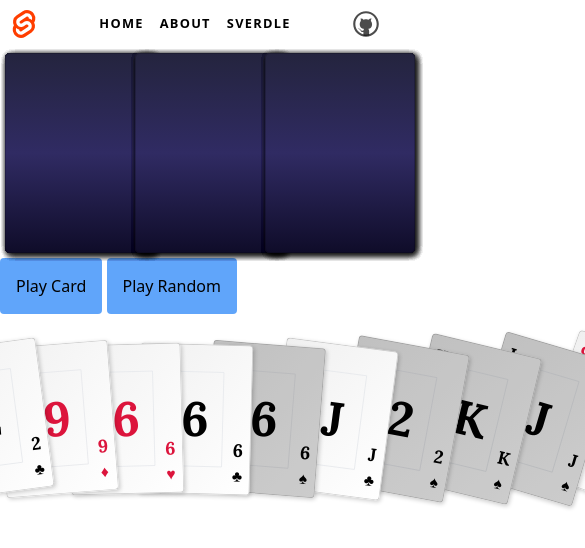
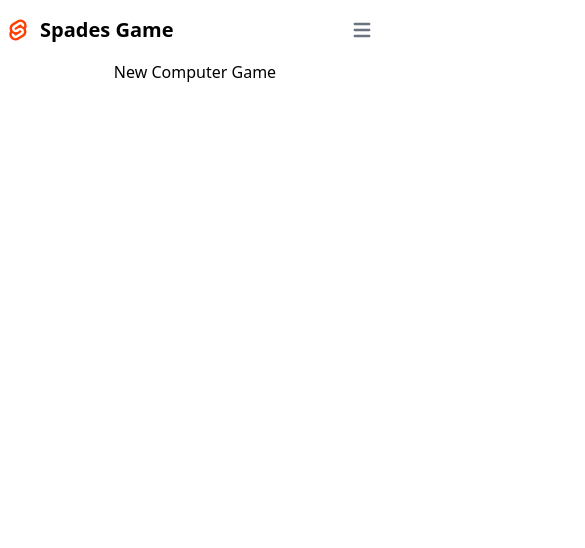
Before and after one commit to ssemtner/spades, a SvelteKit app: page / in a window 390 px wide. Shown: the top 548 px of the page, 585 px wide, since content can reach past the window. Built offline with nearby package versions, Linux system fonts and the light colour scheme.

Commit message:
base done

```diff
--- a/src/lib/Hand.svelte
+++ b/src/lib/Hand.svelte
@@ -1,8 +1,8 @@
 <script>
     import PlayingCard from '$lib/PlayingCard.svelte';
-	import { flip } from 'svelte/animate';
-	import { isValidPlay } from '$lib/game.ts';
-	import { pile, spadesPlayed } from '$lib/gameState.ts';
+    import {flip} from 'svelte/animate';
+    import {isValidPlay} from '$lib/game.ts';
+    import {pile, spadesPlayed} from '$lib/gameState.ts';
 
     export let cards;
     export let hidden = false;
@@ -26,7 +26,7 @@
 
     @layer components {
         .card {
-            @apply -mx-[5.5%] transition transition-all duration-300;
+            @apply -mx-12 transition transition-all duration-300;
         }
 
         .card:not(.selected) {
@@ -47,7 +47,7 @@
     }
 </style>
 
-<div class='flex flex-row justify-center'>
+<div class='flex flex-row justify-center items-center'>
     {#each cards as card, i (card.id)}
         <button
                 animate:flip
@@ -55,10 +55,10 @@
                 class='card'
                 class:selected={selected === card.id && !hidden}
                 class:invalid={!cardsValid[i] && !hidden}
-			style='rotate: {(i - cards.length / 2) * -3}deg'
+                style='rotate: {(i - cards.length / 2) * 3}deg'
                 on:click={() => {select(card, i)}}
         >
-			<PlayingCard suit={card.suit} value={card.value} back={hidden} />
+            <PlayingCard suit={card.suit} value={card.value} back={hidden}/>
         </button>
     {/each}
 </div>
--- a/src/lib/gameState.ts
+++ b/src/lib/gameState.ts
@@ -1,7 +1,5 @@
-import type { Writable } from 'svelte/store';
-import { writable } from 'svelte/store';
-import type { Card } from './deck';
-import { generateDeck } from './deck';
+import {writable} from 'svelte/store';
+import {generateDeck} from './deck';
 
 export const spadesPlayed = writable(false);
 
--- a/src/routes/+page.svelte
+++ b/src/routes/+page.svelte
@@ -1,102 +1,9 @@
-<script lang='ts'>
-	import { crossfade } from 'svelte/transition';
-	import { determineTrickWinner, isValidPlay } from '../lib/game';
-	import { deck, pile, spadesPlayed } from '../lib/gameState';
-	import Pile from '$lib/Pile.svelte';
-	import Hand from '$lib/Hand.svelte';
-	import ComputerHand from '$lib/ComputerHand.svelte';
+<script lang="ts">
 
-	const [send, receive] = crossfade({
-		duration: 150
-	});
-
-	let players = [];
-	for (let i = 0; i < 4; i++) {
-		players[i] = {
-			id: i,
-			selected: undefined,
-			tricks: 0
-		};
-	}
-
-	let turn = 0;
-	let controlledPlayer = 0;
-
-	const playCard = () => {
-		if (players[turn].selected) {
-			const cardPlayed = $deck.filter(c => c.id === players[turn].selected)[0];
-
-			if (cardPlayed.suit === 'spade') {
-				$spadesPlayed = true;
-			}
-
-			$pile = [...$pile, cardPlayed];
-			$deck = $deck.filter(c => c.id !== players[turn].selected);
-
-			if (turn === 3) {
-				players[determineTrickWinner($pile)].tricks++;
-				setTimeout(() => {
-					$pile = [];
-				}, 1000);
-			}
-			turn = (turn + 1) % 4;
-
-			players = players;
-		}
-	};
-
-	const playRandom = () => {
-		const hand = $deck.filter(card => card.owner === turn);
-		console.log(hand);
-		const options = hand.filter(card => isValidPlay(card, hand, $pile, $spadesPlayed));
-		console.log(options);
-		players[turn].selected = options[Math.floor(Math.random() * options.length)].id;
-		playCard();
-	};
 </script>
 
-<svelte:head>
-	<title>Spades Game</title>
-</svelte:head>
-
-<!--<div>-->
-<!--	<Pile cards={$pile} receive={receive} />-->
-<!--</div>-->
-<!--<button class='rounded bg-blue-600 px-3 py-2 w-1/4 mx-auto font-bold text-white' on:click={playCard}>Play</button>-->
-
-<!--{#each players as player (player.id)}-->
-<!--	<div class='my-4'>-->
-<!--		<h1 class='font-bold text-4xl' class:text-red-700={activePlayer === player.id}>Player {player.id}</h1>-->
-<!--		<h2>Tricks: {player.tricks}</h2>-->
-<!--		<Hand send={send} cards={$deck.filter(card => card.owner === player.id)}-->
-<!--					bind:selected={player.selected} />-->
-<!--	</div>-->
-<!--{/each}-->
-
-
-<!--<div class='ab top-1/2'>-->
-<!--	<Hand bind:selected={players[3].selected} cards={$deck.filter(card => card.owner === 3)} hidden send={send} />-->
-<!--</div>-->
-
-<section class='flex flex-row justify-center'>
-	{#each players.filter(player => player.id !== controlledPlayer) as player (player.id)}
-		<ComputerHand cards={$deck.filter(card => card.owner === 2)} {send} />
-	{/each}
+<section class="flex flex-row justify-center">
+    <div>
+        <button>New Computer Game</button>
+    </div>
 </section>
-
-<section class='flex flex-row justify-center align-middle'>
-	<Pile cards={$pile} {receive} />
-</section>
-
-<section>
-	<button class='p-4 rounded bg-blue-400' on:click={playCard}>Play Card</button>
-	<button class='p-4 rounded bg-blue-400' on:click={playRandom}>Play Random</button>
-</section>
-
-<section class='flex flex-row justify-center align-middle'>
-	<Hand bind:selected={players[controlledPlayer].selected} cards={$deck.filter(card => card.owner === controlledPlayer)}
-				{send} />
-</section>
-
-<style>
-</style>
--- a/src/routes/Header.svelte
+++ b/src/routes/Header.svelte
@@ -1,129 +1,43 @@
 <script>
-	import { page } from '$app/stores';
-	import logo from '$lib/images/svelte-logo.svg';
-	import github from '$lib/images/github.svg';
+    import {page} from '$app/stores';
+    import logo from '$lib/images/svelte-logo.svg';
 </script>
 
 <header>
-	<div class="corner">
-		<a href="https://kit.svelte.dev">
-			<img src={logo} alt="SvelteKit" />
-		</a>
-	</div>
+    <nav class="bg-white border-gray-200 px-2 sm:px-4 py-2.5 dark:bg-gray-900">
+        <div class="container flex flex-wrap items-center justify-between mx-auto">
+            <a href="/" class="flex items-center">
+                <img src={logo} class="h-6 mr-3 sm:h-9" alt="Logo"/>
+                <span class="self-center text-xl font-semibold whitespace-nowrap dark:text-white">Spades Game</span>
+            </a>
+            <button data-bs-toggle="navbar-default" data-bs-target="#nav-content" type="button"
+                    class="inline-flex items-center p-2 ml-3 text-sm text-gray-500 rounded-lg md:hidden hover:bg-gray-100 focus:outline-none focus:ring-2 focus:ring-gray-200 dark:text-gray-400 dark:hover:bg-gray-700 dark:focus:ring-gray-600"
+                    aria-controls="navbar-default" aria-expanded="false">
+                <span class="sr-only">Open main menu</span>
+                <svg class="w-6 h-6" aria-hidden="true" fill="currentColor" viewBox="0 0 20 20"
+                     xmlns="http://www.w3.org/2000/svg">
+                    <path fill-rule="evenodd"
+                          d="M3 5a1 1 0 011-1h12a1 1 0 110 2H4a1 1 0 01-1-1zM3 10a1 1 0 011-1h12a1 1 0 110 2H4a1 1 0 01-1-1zM3 15a1 1 0 011-1h12a1 1 0 110 2H4a1 1 0 01-1-1z"
+                          clip-rule="evenodd"></path>
+                </svg>
+            </button>
+            <div class="hidden w-full md:block md:w-auto" id="nav-content">
+                <ul class="flex flex-col p-4 mt-4 border border-gray-100 rounded-lg bg-gray-50 md:flex-row md:space-x-8 md:mt-0 md:text-sm md:font-medium md:border-0 md:bg-white dark:bg-gray-800 md:dark:bg-gray-900 dark:border-gray-700">
+                    <li>
+                        <a href="/game"
+                           class="block py-2 pl-3 pr-4 text-white bg-blue-700 rounded md:bg-transparent md:text-blue-700 md:p-0 dark:text-white">
+                            Game
+                        </a>
+                    </li>
+                    <li>
 
-	<nav>
-		<svg viewBox="0 0 2 3" aria-hidden="true">
-			<path d="M0,0 L1,2 C1.5,3 1.5,3 2,3 L2,0 Z" />
-		</svg>
-		<ul>
-			<li aria-current={$page.url.pathname === '/' ? 'page' : undefined}>
-				<a href="/">Home</a>
-			</li>
-			<li aria-current={$page.url.pathname === '/about' ? 'page' : undefined}>
-				<a href="/about">About</a>
-			</li>
-			<li aria-current={$page.url.pathname.startsWith('/sverdle') ? 'page' : undefined}>
-				<a href="/sverdle">Sverdle</a>
-			</li>
-		</ul>
-		<svg viewBox="0 0 2 3" aria-hidden="true">
-			<path d="M0,0 L0,3 C0.5,3 0.5,3 1,2 L2,0 Z" />
-		</svg>
-	</nav>
-
-	<div class="corner">
-		<a href="https://github.com/sveltejs/kit">
-			<img src={github} alt="GitHub" />
-		</a>
-	</div>
+                        <a href="/test"
+                           class="block py-2 pl-3 pr-4 text-gray-700 rounded hover:bg-gray-100 md:hover:bg-transparent md:border-0 md:hover:text-blue-700 md:p-0 dark:text-gray-400 md:dark:hover:text-white dark:hover:bg-gray-700 dark:hover:text-white md:dark:hover:bg-transparent">
+                            Test
+                        </a>
+                    </li>
+                </ul>
+            </div>
+        </div>
+    </nav>
 </header>
-
-<style>
-	header {
-		display: flex;
-		justify-content: space-between;
-	}
-
-	.corner {
-		width: 3em;
-		height: 3em;
-	}
-
-	.corner a {
-		display: flex;
-		align-items: center;
-		justify-content: center;
-		width: 100%;
-		height: 100%;
-	}
-
-	.corner img {
-		width: 2em;
-		height: 2em;
-		object-fit: contain;
-	}
-
-	nav {
-		display: flex;
-		justify-content: center;
-		--background: rgba(255, 255, 255, 0.7);
-	}
-
-	svg {
-		width: 2em;
-		height: 3em;
-		display: block;
-	}
-
-	path {
-		fill: var(--background);
-	}
-
-	ul {
-		position: relative;
-		padding: 0;
-		margin: 0;
-		height: 3em;
-		display: flex;
-		justify-content: center;
-		align-items: center;
-		list-style: none;
-		background: var(--background);
-		background-size: contain;
-	}
-
-	li {
-		position: relative;
-		height: 100%;
-	}
-
-	li[aria-current='page']::before {
-		--size: 6px;
-		content: '';
-		width: 0;
-		height: 0;
-		position: absolute;
-		top: 0;
-		left: calc(50% - var(--size));
-		border: var(--size) solid transparent;
-		border-top: var(--size) solid var(--color-theme-1);
-	}
-
-	nav a {
-		display: flex;
-		height: 100%;
-		align-items: center;
-		padding: 0 0.5rem;
-		color: var(--color-text);
-		font-weight: 700;
-		font-size: 0.8rem;
-		text-transform: uppercase;
-		letter-spacing: 0.1em;
-		text-decoration: none;
-		transition: color 0.2s linear;
-	}
-
-	a:hover {
-		color: var(--color-theme-1);
-	}
-</style>
--- /dev/null
+++ b/src/routes/game/+page.svelte
@@ -0,0 +1,90 @@
+<script lang='ts'>
+    import {crossfade} from 'svelte/transition';
+    import {determineTrickWinner, isValidPlay} from '../../lib/game';
+    import {deck, pile, spadesPlayed} from '../../lib/gameState';
+    import Pile from '../../lib/Pile.svelte';
+    import Hand from '../../lib/Hand.svelte';
+    import ComputerHand from '../../lib/ComputerHand.svelte';
+
+    const [send, receive] = crossfade({
+        duration: 150
+    });
+
+    let players = [];
+    for (let i = 0; i < 4; i++) {
+        players[i] = {
+            id: i,
+            selected: undefined,
+            tricks: 0
+        };
+    }
+
+    let turn = 0;
+    let controlledPlayer = 0;
+
+    players.forEach(player => {
+        if (player.id !== controlledPlayer) {
+            player.computer = true;
+        }
+    })
+
+    const playCard = () => {
+        if (players[turn].selected) {
+            const cardPlayed = $deck.filter(c => c.id === players[turn].selected)[0];
+
+            if (cardPlayed.suit === 'spade') {
+                $spadesPlayed = true;
+            }
+
+            $pile = [...$pile, cardPlayed];
+            $deck = $deck.filter(c => c.id !== players[turn].selected);
+
+            if (turn === 3) {
+                players[determineTrickWinner($pile)].tricks++;
+                setTimeout(() => {
+                    $pile = [];
+                }, 1000);
+            }
+            turn = (turn + 1) % 4;
+
+            players = players;
+        }
+    };
+
+    const playRandom = () => {
+        const hand = $deck.filter(card => card.owner === turn);
+        console.log(hand);
+        const options = hand.filter(card => isValidPlay(card, hand, $pile, $spadesPlayed));
+        console.log(options);
+        players[turn].selected = options[Math.floor(Math.random() * options.length)].id;
+        playCard();
+    };
+</script>
+
+<svelte:head>
+    <title>Spades Game</title>
+</svelte:head>
+
+<section class='flex flex-row justify-center'>
+    {#each players.filter(player => player.computer) as player (player.id)}
+        <ComputerHand cards={$deck.filter(card => card.owner === player.id)} {send}/>
+    {/each}
+</section>
+
+<section class='flex flex-row justify-center align-middle'>
+    <Pile cards={$pile} {receive}/>
+</section>
+
+<section class="flex flex-row justify-center">
+    <button class='p-4 rounded bg-blue-400 mx-2 text-white font-bold' on:click={playCard}>Play Card</button>
+    <button class='p-4 rounded bg-blue-400 mx-2 text-white font-bold' on:click={playRandom}>Play Random</button>
+</section>
+
+<section class='flex flex-row justify-center align-middle'>
+    <Hand bind:selected={players[controlledPlayer].selected}
+          cards={$deck.filter(card => card.owner === controlledPlayer)}
+          {send}/>
+</section>
+
+<style>
+</style>
```
Also changed, not shown: src/lib/Pile.svelte (+23 -8 lines). Lines whose indentation alone changed are shown as unchanged.
